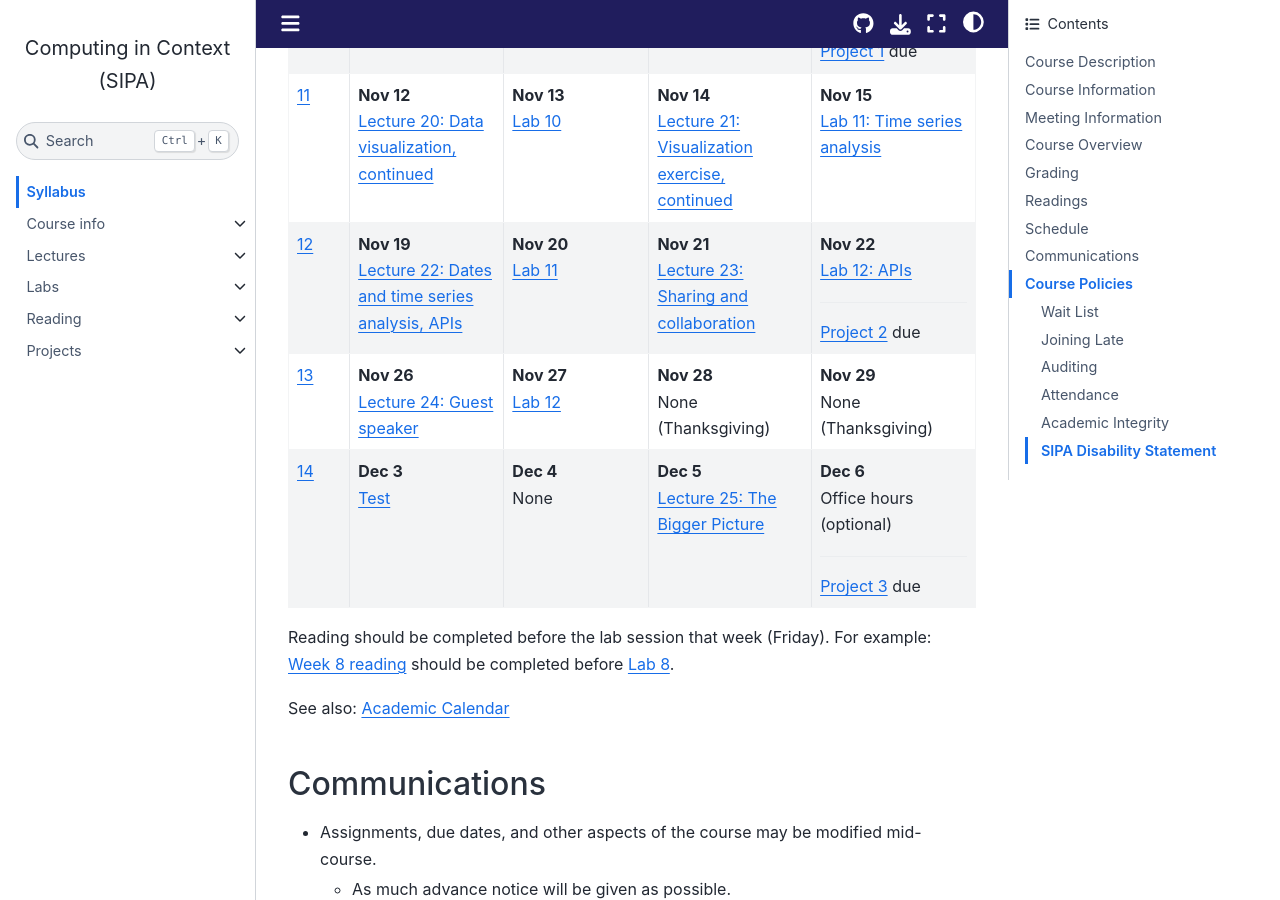
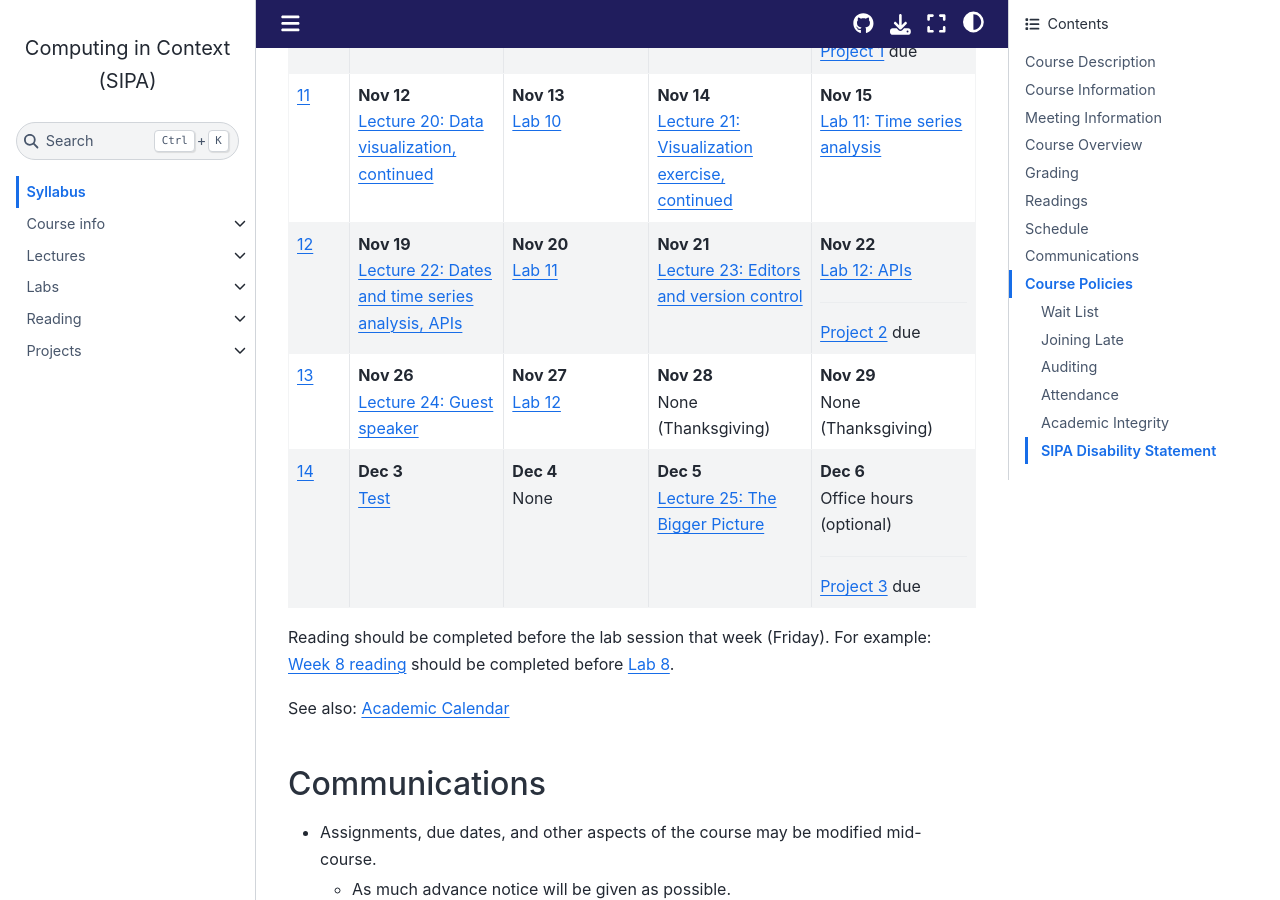
Before and after one commit to afeld/computing-in-context, a Jupyter Book: the page built from index.md, in a window 1280 px wide and 900 px high, scrolled down 4542 px. Built offline with Jupyter Book 1.0.4 settings and Sphinx 7.4.7 and the Sphinx Book theme 1.1.4, drawn with Linux system fonts in a browser that asks for light colours; pages that are not in the unit, such as notebooks, are missing from menus; comment, search, counter and statistics services are not loaded.

Commit message:
adjust lecture 23 name

```diff
--- a/index.md
+++ b/index.md
@@ -106,7 +106,7 @@ For weeks 1-7, see [the combined syllabus](https://courseworks2.columbia.edu/cou
 | [9](week_9.md)   | **Oct 29**<br/>[Lecture 17: Manipulating data](lecture_17.ipynb)                                                                                 | **Oct 30**<br/>[Lab 8](lab_8.ipynb)     | **Oct 31**<br/>[Lecture 18: Combining data](lecture_18.ipynb)                    | **Nov 1**<br/>[Lab 9: Data cleaning and joining](lab_9_guide.md)                              |
 | [10](week_10.md) | **Nov 5**<br/>None (Election Day)                                                                                                                | **Nov 6**<br/>[Lab 9](lab_9.ipynb)      | **Nov 7**<br/>[Lecture 19: Data visualization](lecture_19.ipynb)                 | **Nov 8**<br/>[Lab 10: Data visualization](lab_10_guide.md)<hr/>[Project 1](project_1.md) due |
 | [11](week_11.md) | **Nov 12**<br/>[Lecture 20: Data visualization, continued](lecture_20.ipynb)                                                                     | **Nov 13**<br/>[Lab 10](lab_10.ipynb)   | **Nov 14**<br/>[Lecture 21: Visualization exercise, continued](lecture_21.ipynb) | **Nov 15**<br/>[Lab 11: Time series analysis](lab_11_guide.md)                                |
-| [12](week_12.md) | **Nov 19**<br/>[Lecture 22: Dates and time series analysis, APIs](lecture_22.ipynb)                                                              | **Nov 20**<br/>[Lab 11](lab_11.ipynb)   | **Nov 21**<br/>[Lecture 23: Sharing and collaboration](lecture_23.ipynb)         | **Nov 22**<br/>[Lab 12: APIs](lab_12_guide.md)<hr/>[Project 2](project_2.md) due              |
+| [12](week_12.md) | **Nov 19**<br/>[Lecture 22: Dates and time series analysis, APIs](lecture_22.ipynb)                                                              | **Nov 20**<br/>[Lab 11](lab_11.ipynb)   | **Nov 21**<br/>[Lecture 23: Editors and version control](lecture_23.ipynb)       | **Nov 22**<br/>[Lab 12: APIs](lab_12_guide.md)<hr/>[Project 2](project_2.md) due              |
 | [13](week_13.md) | **Nov 26**<br/>[Lecture 24: Guest speaker](lecture_24.md)                                                                                        | **Nov 27**<br/>[Lab 12](lab_12.ipynb)   | **Nov 28**<br/>None (Thanksgiving)                                               | **Nov 29**<br/>None (Thanksgiving)                                                            |
 | [14](week_14.md) | **Dec 3**<br/>[Test](test.md)                                                                                                                    | **Dec 4**<br/>None                      | **Dec 5**<br/>[Lecture 25: The Bigger Picture](lecture_25.ipynb)                 | **Dec 6**<br/>Office hours (optional)<hr/>[Project 3](project_3.md) due                       |
 
```
Also changed, not shown: lecture_23.ipynb.
